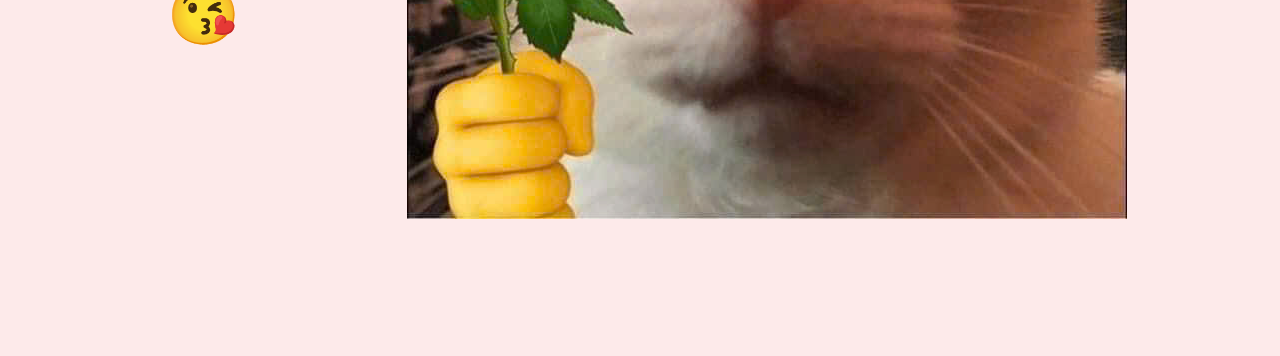
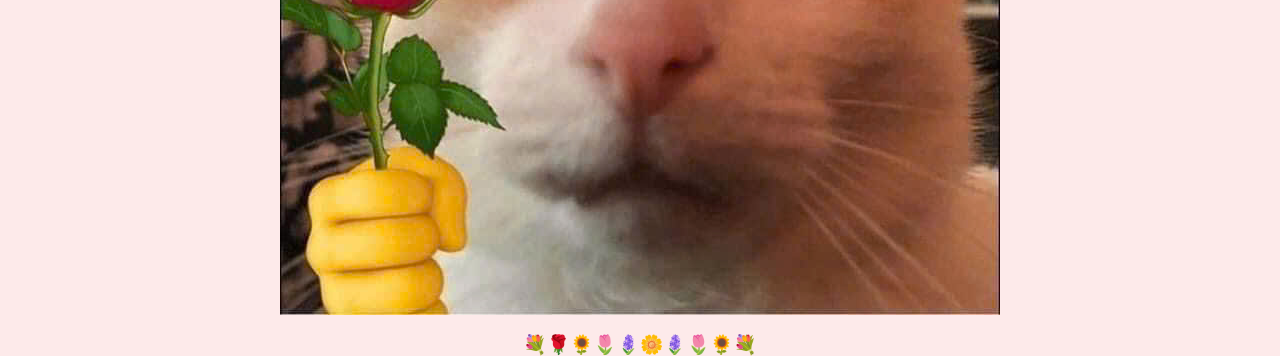
Before and after one commit to SonTrinh235/8-3, a plain HTML site: page Right.html in a window 1280 px wide. Shown: the part 497-853 px from the top of the page. Before the commit the page ends 800 px from the top, so only its background shows below. Drawn offline with Linux system fonts and the light colour scheme.

Commit message:
Add files via upload

```diff
--- a/Right.html
+++ b/Right.html
@@ -8,10 +8,10 @@
 </head>
 <body>
     <div class = head_container >
-
     <h3>Chúc các chị em ngày 8/3 nhận được nhiều hoa như ngày rằm nhe 😘</h3>
         <!-- --<div> <video width="1000" height="auto" src="cmsn.mp4" autoplay></div> -->
-    <div class = "imgcontainer"><img src="meow.jpg"></div>
+    </div>
+    <div class = "cat_container"><img src="meow.jpg"></div>
     <h3> 💐🌹🌻🌷🪻🌼🪻🌷🌻💐 </h3>
     </div>
 </body>
--- a/style.css
+++ b/style.css
@@ -22,11 +22,21 @@ body {
     display: flex;
     justify-content: center;
 }
+.cat_container {
+    display: flex;
+    justify-content: center;
+    width: 50px;
+    height: auto;
+}
 .head_container{
     display: flex;
     justify-content: center;
     text-align: center;
     font-size:50px;
+}
+.vid_container{
+    display: flex;
+    justify-content: center;
 }
 .buttons {
     width: 100%;
```
Also changed, not shown: Wrong.html (+1 -1 lines).
